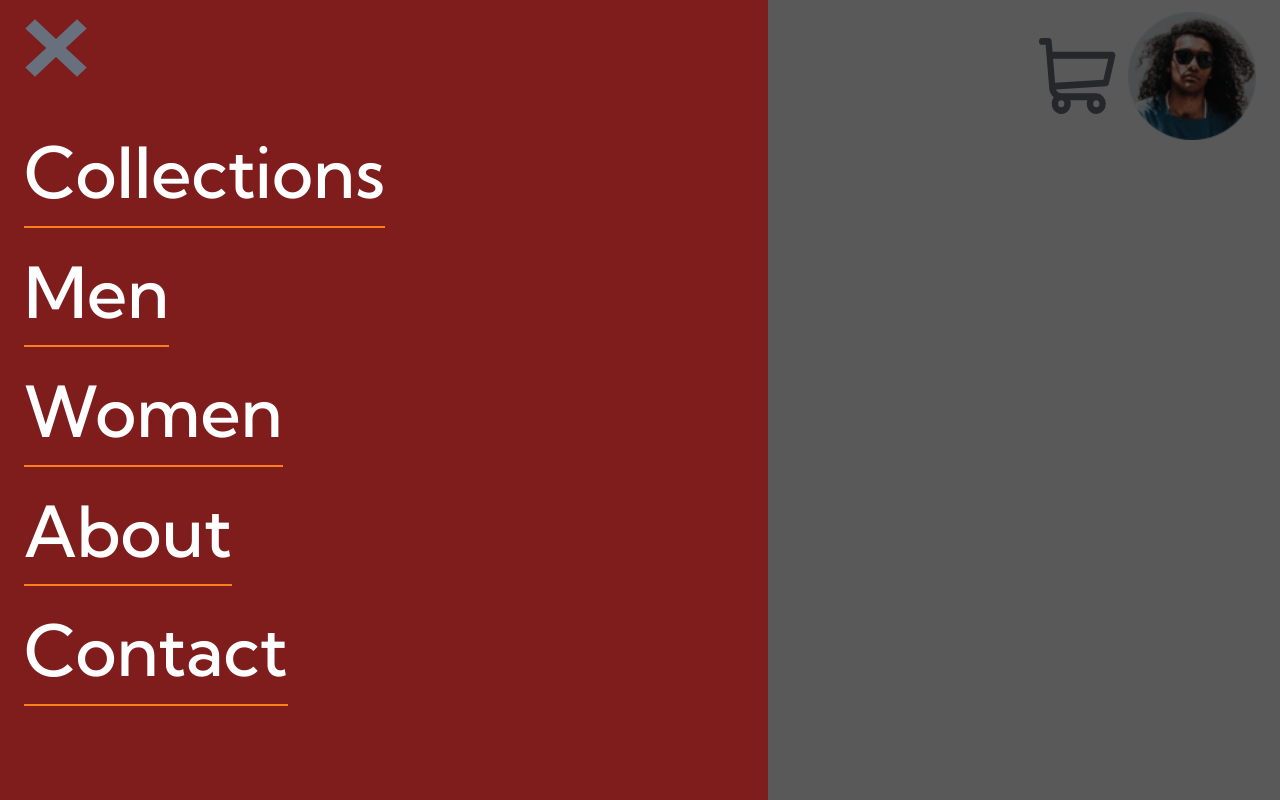
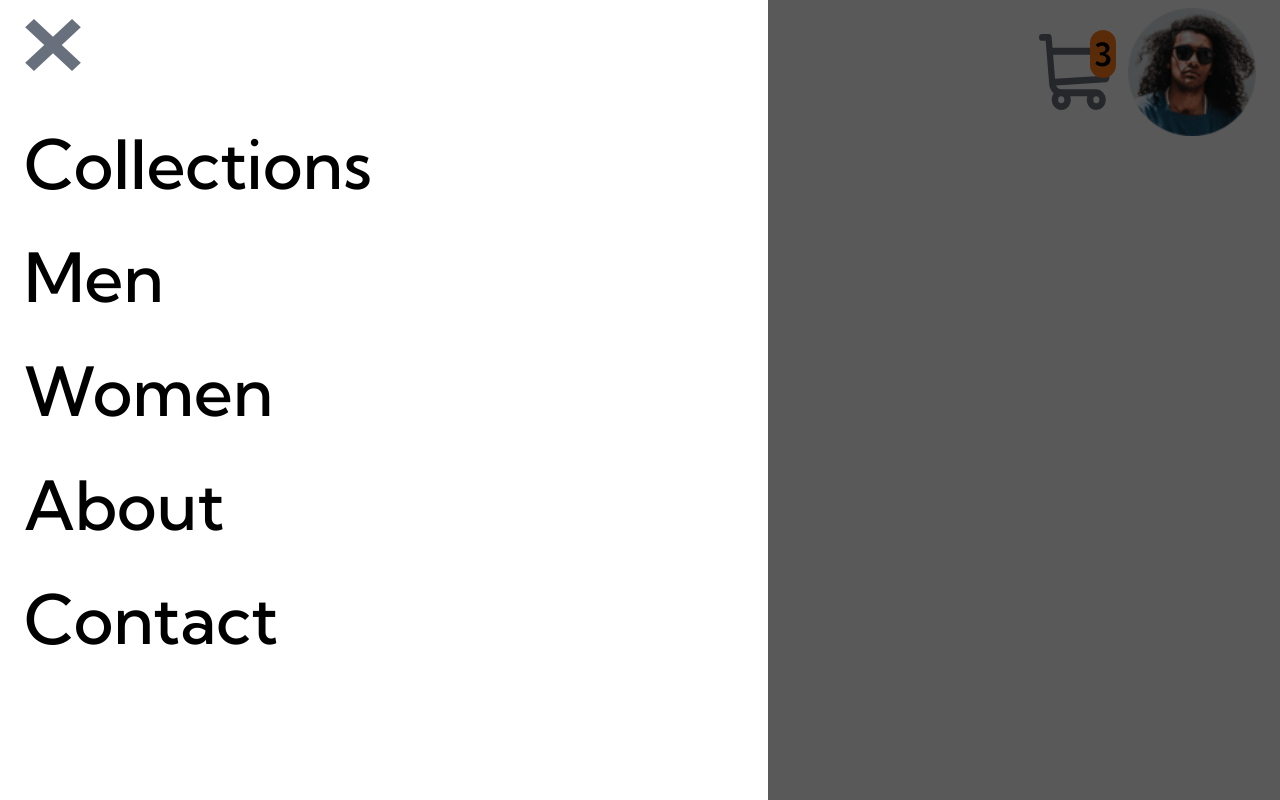
Before and after one commit to TejasMore477/E-commerce-product-page, a React (Vite) app: page / in a window 1280 px wide. Both pictures are taken after a click on the picture 54 px from the left and 75 px from the top of the page. Built offline with nearby package versions, Linux system fonts and the light colour scheme.

Commit message:
create cart com, updated navbar,sidebar,app.jsx

```diff
--- a/src/App.jsx
+++ b/src/App.jsx
@@ -1,14 +1,18 @@
 import React, { useState } from 'react';
 import NavBar from './components/NavBar';
 import SideBar from './components/SideBar';
+import Cart from './components/Cart';
 
 function App() {
   const [ sideBar, setSideBar ] = useState(false);
+  const [ cart, setCart ] = useState(false);
+  const [ noItem, setNoItem ] = useState(false);
 
   return (
-    <div className='w-full relative h-screen'>
-      <NavBar setSideBar={setSideBar}/>
+    <div onClick={()=>setCart(false)} className='w-full relative h-screen'>
+      <NavBar setSideBar={setSideBar} setCart={setCart}/>
       {sideBar && <SideBar setSideBar={setSideBar}/>}
+      {cart && <Cart noItem={noItem} setNoItem={setNoItem}/>}
     </div>
   )
 }
--- /dev/null
+++ b/src/components/Cart.jsx
@@ -0,0 +1,67 @@
+import React from "react";
+import thumbnail from "/src/assets/images/image-product-1-thumbnail.jpg";
+import trash from "/src/assets/images/icon-delete.svg";
+
+function Cart({ noItem, setNoItem }) {
+  return (
+    <div
+      onClick={(e) => e.stopPropagation()}
+      className="absolute top-14 left-0 right-0 px-5 w-full"
+    >
+      <div className="w-full h-full py-3 px-4 rounded-lg shadow-2xl">
+        <h2 className="text-[5vw] font-semibold">Cart</h2>
+        {noItem ? (
+          <div className="pt-4 w-full my-5 border-t-[1.5px] h-32">
+            <h3 className="text-center text-[3.5vw] pt-6 font-semibold text-Dark_grayish_blue">
+              Your Cart id Empty
+            </h3>
+          </div>
+        ) : (
+          <div>
+            <div className="pt-4 w-full my-5 border-t-[1.5px] flex items-center justify-between gap-3 flex-shrink-0 flex-nowrap">
+              <div className="flex items-center justify-start gap-3">
+                <img
+                  className="size-[13vw] rounded-lg"
+                  src={thumbnail}
+                  alt="product"
+                />
+                <div>
+                  <p className="text-[3.5vw] font-semibold text-Grayish_blue">
+                    Fall Limited Edition Sneakers{" "}
+                  </p>
+                  <p className="text-[3.5vw] font-semibold text-Grayish_blue">
+                    $125.00 x <span>3 </span>
+                    <span className="text-[4vw] pl-1 text-black font-bold">
+                      $137.00
+                    </span>
+                  </p>
+                </div>
+              </div>
+              <img
+                onClick={(e) => {
+                  e.stopPropagation();
+                  setNoItem(true);
+                }}
+                className="size-[4vw]"
+                src={trash}
+                alt="delete"
+              />
+            </div>
+            <button
+              type="button"
+              onClick={(e) => {
+                e.stopPropagation();
+                setNoItem(true);
+              }}
+              className="bg-Orange w-full py-2 rounded-lg cursor-pointer font-semibold"
+            >
+              Checkout
+            </button>
+          </div>
+        )}
+      </div>
+    </div>
+  );
+}
+
+export default Cart;
--- a/src/components/NavBar.jsx
+++ b/src/components/NavBar.jsx
@@ -4,20 +4,38 @@ import menuIcon from "/src/assets/images/icon-menu.svg";
 import logo from "/src/assets/images/logo.svg";
 import avatar from "/src/assets/images/image-avatar.png";
 
-function NavBar({ setSideBar }) {
+function NavBar({ setSideBar, setCart }) {
   return (
-    <div className="w-full px-6 py-3 flex items-center justify-between">
+    <div className="relative w-full px-6 py-2 flex items-center justify-between">
       <div className="flex items-center justify-start gap-3">
         <img
-          onClick={() => setSideBar((prev) => !prev)}
+          onClick={(e) => {
+            e.stopPropagation();
+            setSideBar((prev) => !prev);
+          }}
           className="h-[4.5vw] cursor-pointer"
           src={menuIcon}
           alt="menu"
         />
-        <img className="h-[6vw] cursor-pointer bg-red-9000" src={logo} alt="logo" />
+        <img className="h-[6vw] cursor-pointer" src={logo} alt="logo" />
       </div>
       <div className="flex items-center justify-start gap-3">
-        <img className="size-[6vw] cursor-pointer" src={cartIcon} alt="cart" />
+        <div
+          onClick={(e) => {
+            e.stopPropagation();
+            setCart((prev) => !prev);
+          }}
+          className="relative"
+        >
+          <img
+            className="size-[6vw] cursor-pointer"
+            src={cartIcon}
+            alt="cart"
+          />
+          <h2 className="absolute -top-1 right-0 bg-Orange text-[2.5vw] font-semibold px-1 rounded-full">
+            3
+          </h2>
+        </div>
         <img className="size-[10vw] cursor-pointer" src={avatar} alt="avatar" />
       </div>
     </div>
--- a/src/components/SideBar.jsx
+++ b/src/components/SideBar.jsx
@@ -3,11 +3,11 @@ import close from "/src/assets/images/icon-close.svg";
 
 function SideBar({setSideBar}) {
   return (
-    <div className="w-full h-full text-white bg-black bg-opacity-65 absolute top-0 left-0">
-      <div className="h-full w-[60%] px-6 py-4 bg-red-900">
-        <img onClick={() => setSideBar((prev) => !prev)} className="size-[5vw] mb-10" src={close} alt="close" />
+    <div className="z-50 w-full h-full bg-black bg-opacity-65 absolute top-0 left-0">
+      <div className="h-full w-[60%] text-Black bg-White px-6 py-4">
+        <img onClick={() => setSideBar((prev) => !prev)} className="size-[4.5vw] mb-10" src={close} alt="close" />
         {[ "Collections", "Men", "Women", "About", "Contact"].map((ele,i)=>(
-            <h4 key={i} className="text-[5.5vw] font-medium cursor-pointer border-b-2 w-fit border-Orange mb-3">{ele}</h4>
+            <h4 key={i} className="text-[5.3vw] font-medium cursor-pointer hover:border-b-2 w-fit border-Orange mb-3">{ele}</h4>
         ))}
 
 
```
